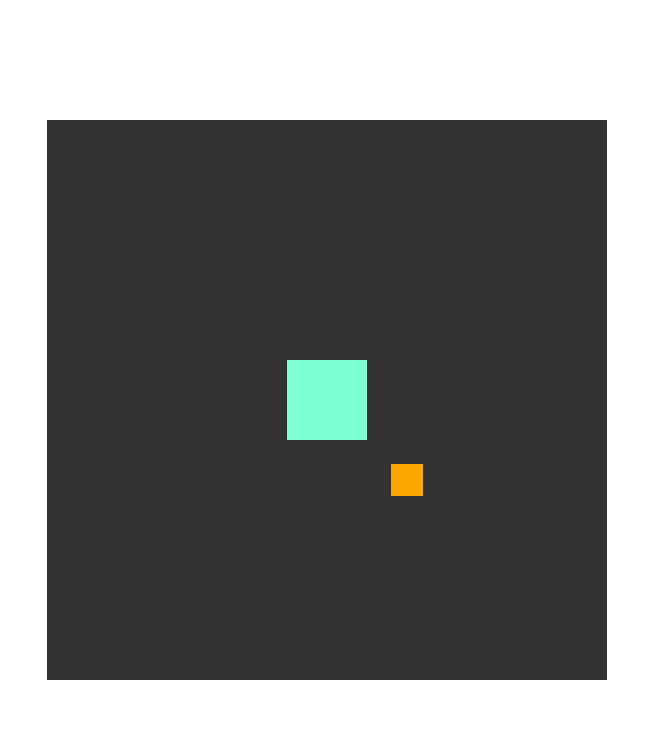
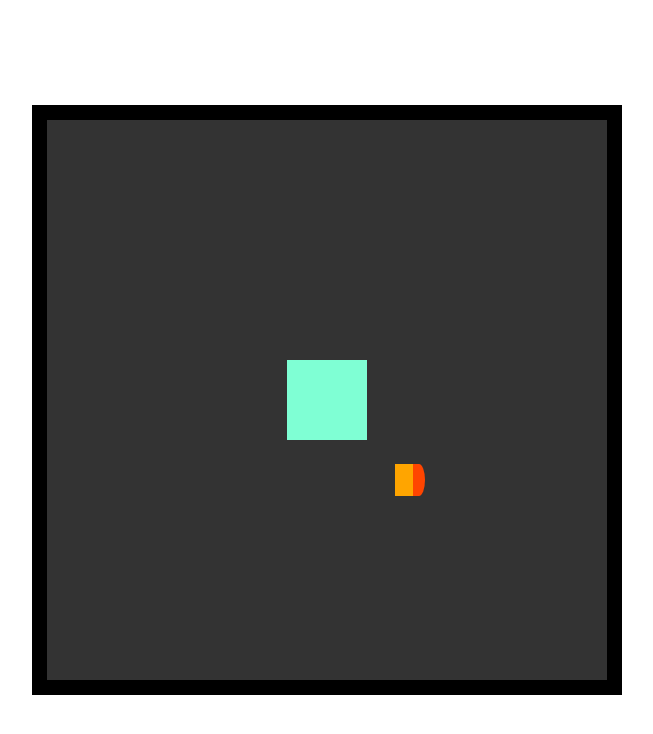
Before and after one commit to pierredarrieutort/collision-detection, a plain HTML site: page index.html in a window 1280 px wide. Shown: the whole page, without its empty margins (313-966 px from the left). Drawn offline with nearby package versions, Linux system fonts and the light colour scheme.

Commit message:
player direction added

```diff
--- a/style.css
+++ b/style.css
@@ -13,6 +13,7 @@ body * {
     background: #333;
     height: 70vmin;
     width: 70vmin;
+    border: solid 15px;
 }
 
 #poteau {
@@ -24,5 +25,16 @@ body * {
 #player {
     background: orange;
     height: 4vmin;
-    width: 4vmin;
+    width: 3vmin;
 }
+
+#player::after {
+    content: '';
+    display: block;
+    background: orangered;
+    width: 50%;
+    height: 100%;
+    position: absolute;
+    left: 75%;
+    border-radius: 0 100% 100% 0;
+}
```
